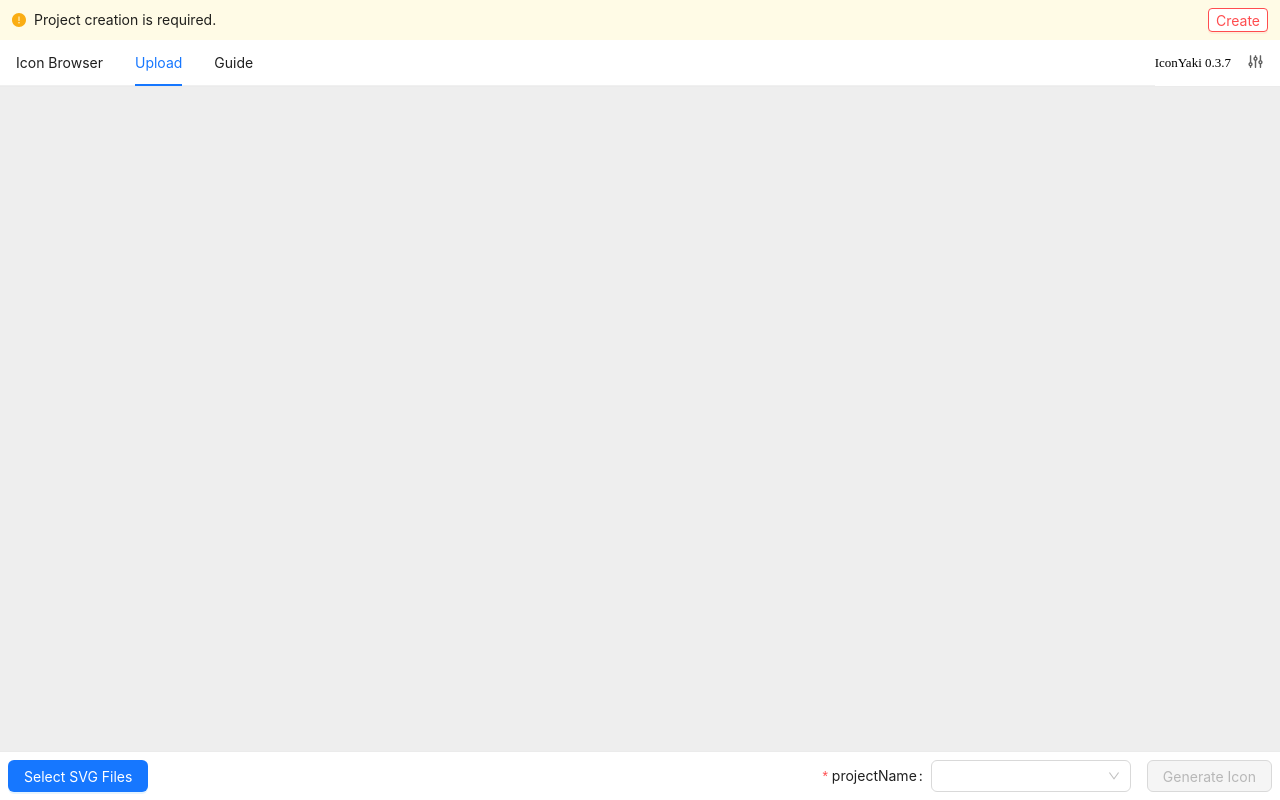
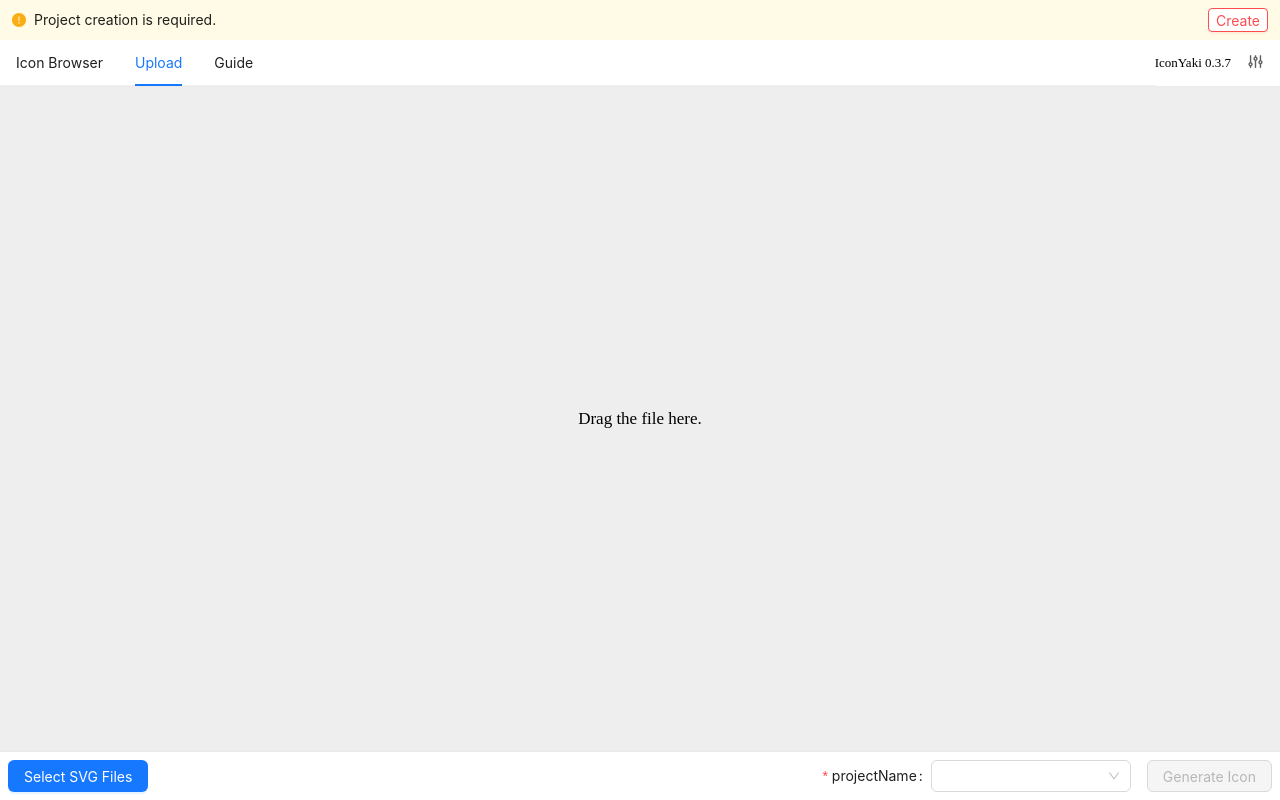
Before and after one commit to axisj/iconyaki, a React (Vite) app in the folder src/renderer/: page /#/ in a window 1280 px wide. Both pictures are taken after a click on the item "Upload". Built offline with nearby package versions, Linux system fonts and the light colour scheme.

Commit message:
drag & drop

```diff
--- a/src/renderer/src/pages/browser/App.tsx
+++ b/src/renderer/src/pages/browser/App.tsx
@@ -6,7 +6,7 @@ import { useIconsData } from "../../hooks/useIconsData";
 import service from "../../service";
 import { IconBin } from "../../components/icon";
 import Icon from "../../iconyaki-react/IconYaki";
-import {Button, Form, Input, message, Popconfirm, Select, Space} from "antd";
+import {Button, Divider, Form, Input, message, Popconfirm, Select, Space} from "antd";
 import electronAPI from "../../util/electronAPI";
 import {useCallback, useEffect} from "react";
 
@@ -124,16 +124,7 @@ export default function App({}: Props) {
             </Form.Item>
           </Form>
         </div>
-        <Space>
-          <Button
-            onClick={setProjectFolder}>{currentProject?.folder ? printPath(currentProject.folder) : "Select a path"}</Button>
-          <Button onClick={handleSync} disabled={!currentProject}>
-            Load
-          </Button>
-          <Button type={"primary"} onClick={handleExport} disabled={!currentProject}>
-            Export
-          </Button>
-        </Space>
+
       </Toolbar>
       <IconCardWrap>
         <IconList>
@@ -163,6 +154,37 @@ export default function App({}: Props) {
           })}
         </IconList>
       </IconCardWrap>
+      <Toolbar>
+        <Space>
+
+
+
+          <Form layout={"inline"} colon={false}>
+            <Form.Item label={<Space>Icon Source Folder
+              <Button size={"small"} onClick={setProjectFolder}>Select</Button>
+            </Space>}>
+              <Input value={printPath(currentProject?.folder ?? "")} readOnly style={{width: 300}} />
+            </Form.Item>
+            <Form.Item>
+              <Divider type={"vertical"} />
+            </Form.Item>
+            <Form.Item>
+              <Space>
+                <Button onClick={handleSync} disabled={!currentProject}>
+                  Load Icon
+                </Button>
+                <Button type={"primary"} onClick={handleExport} disabled={!currentProject}>
+                  Export Icon
+                </Button>
+              </Space>
+            </Form.Item>
+          </Form>
+
+
+
+
+        </Space>
+      </Toolbar>
     </Container>
   );
 }
@@ -174,10 +196,12 @@ const Container = styled.div`
 `;
 
 const IconCardWrap = styled.div`
-  overflow: auto;
+  overflow: scroll;
   flex: 1;
   background: #eee;
   padding: 8px;
+  border-top: 1px solid var(--border-color);
+  border-bottom: 1px solid var(--border-color);
 `;
 const IconList = styled.div`
   display: grid;
@@ -217,9 +241,9 @@ const IconCard = styled.div`
 const IconWrap = styled.div`
   ${SMixinFlexColumn("center", "center")};
   padding: 16px;
-  border-bottom: 1px solid var(--border-color);
   font-size: 30px;
   flex: 1;
+  border-bottom: 1px solid var(--border-color);
 `;
 const IconMeta = styled.div`
   ${SMixinFlexColumn("center", "center")};
@@ -233,5 +257,4 @@ const Toolbar = styled.div`
   flex: none;
   padding: 8px;
   background: #eee;
-  border-bottom: 1px solid var(--border-color);
 `;
--- a/src/renderer/src/pages/upload/App.tsx
+++ b/src/renderer/src/pages/upload/App.tsx
@@ -1,15 +1,16 @@
+import { css } from "@emotion/react";
 import styled from "@emotion/styled";
-import {Button, Form, InputRef, message, Select, Space} from "antd";
+import { Button, Form, InputRef, message, Select, Space } from "antd";
 import * as React from "react";
-import {useEffect, useRef} from "react";
-import {useNavigate} from "react-router-dom";
-import {LabelText, LabelTextGroup} from "../../components/LabelText";
+import { useEffect, useRef } from "react";
+import { useNavigate } from "react-router-dom";
+import { LabelText, LabelTextGroup } from "../../components/LabelText";
 import service from "../../service";
-import {useAppStore} from "../../store/useAppStore";
-import {SMixinFlexColumn, SMixinFlexRow} from "../../styles/emotion";
-import {FileDto} from "../../types";
-import {dangerouslySetInnerHTML} from "../../util/dangerouslySetInnerHTML";
-import {toByte} from "../../util/toByte";
+import { useAppStore } from "../../store/useAppStore";
+import { SMixinFlexColumn, SMixinFlexRow } from "../../styles/emotion";
+import { FileDto } from "../../types";
+import { dangerouslySetInnerHTML } from "../../util/dangerouslySetInnerHTML";
+import { toByte } from "../../util/toByte";
 
 interface Props {
   accept?: string;
@@ -21,33 +22,37 @@ export default function App({ accept = "image/svg+xml" }: Props) {
   const currentProject = useAppStore((s) => s.currentProject);
   const setCurrentProject = useAppStore((s) => s.setCurrentProject);
   const projects = useAppStore((s) => s.projects);
-  const setProjects = useAppStore((s) => s.setProjects);
   const [spinning, setSpinning] = React.useState(false);
   const [progress, setProgress] = React.useState(0);
   const [uploadedFiles, setUploadedFiles] = React.useState<FileDto[]>([]);
   const [uploading, setUploading] = React.useState(false);
-  const [name, setName] = React.useState("");
-  const [openSelect, setOpenSelect] = React.useState(false);
+  const [activeDrop, setActiveDrop] = React.useState(false);
 
   const inputRef = React.useRef<HTMLInputElement>(null);
-  const addProjectRef = useRef<InputRef>(null);
   const abortController = React.useRef(new AbortController()).current;
 
   const [form] = Form.useForm();
 
   const onChange = React.useCallback(
-    async (event: React.ChangeEvent<HTMLInputElement>) => {
-      if (!event.target.files) return;
+    async (event: React.ChangeEvent<HTMLInputElement> | any) => {
+      const uploadFiles: FileDto[] = [];
+      let selectFiles: File[] = [];
 
-      const uploadFiles: FileDto[] = [];
+      if (event.type === "drop") {
+        selectFiles = event.dataTransfer.files;
+      } else {
+        selectFiles = event.target.files;
+      }
+
+      if (selectFiles.length < 1) return;
 
       try {
         setSpinning(true);
 
-        const uploadFileCount = event.target.files.length;
+        const uploadFileCount = selectFiles.length;
 
         for (let i = 0; i < uploadFileCount; i++) {
-          const file = event.target.files[i];
+          const file = selectFiles[i];
           const data = await service.uploadFile({
             file
           });
@@ -104,6 +109,32 @@ export default function App({ accept = "image/svg+xml" }: Props) {
     }
   }, [currentProject, messageApi, navigate, uploadedFiles]);
 
+  const onDrop = React.useCallback(
+    async (e: React.DragEvent) => {
+      e.preventDefault();
+      e.stopPropagation();
+      await onChange(e);
+      setActiveDrop(false);
+    },
+    [onChange]
+  );
+  const onDragEnter = React.useCallback(async (e: React.DragEvent) => {
+    e.preventDefault();
+    e.stopPropagation();
+  }, []);
+  const onDragLeave = React.useCallback(async (e: React.DragEvent) => {
+    e.preventDefault();
+    e.stopPropagation();
+    setActiveDrop(false);
+  }, []);
+  const onDragOver = React.useCallback(async (e: React.DragEvent) => {
+    e.preventDefault();
+    e.stopPropagation();
+    if (e.dataTransfer!.files) {
+      setActiveDrop(true);
+    }
+  }, []);
+
   useEffect(() => {
     form.setFieldsValue({
       project: currentProject?.value
@@ -111,7 +142,12 @@ export default function App({ accept = "image/svg+xml" }: Props) {
   }, [currentProject?.value, form]);
 
   return (
-    <Container>
+    <Container
+      onDrop={onDrop}
+      onDragEnter={onDragEnter}
+      onDragLeave={onDragLeave}
+      onDragOver={onDragOver}
+    >
       {contextHolder}
 
       <input
@@ -123,7 +159,8 @@ export default function App({ accept = "image/svg+xml" }: Props) {
         style={{ display: "none" }}
       />
 
-      <FileListWrap>
+      <FileListWrap activeDrop={activeDrop}>
+        {uploadedFiles.length === 0 && <DragHere>Drag the file here.</DragHere>}
         <FileList>
           {uploadedFiles.map((file, key) => (
             <UploadedFile key={key}>
@@ -202,11 +239,22 @@ const Container = styled.div`
   overflow: hidden;
 `;
 
-const FileListWrap = styled.div`
+const FileListWrap = styled.div<{ activeDrop: boolean }>`
   flex: 1;
   overflow: auto;
   background: #eee;
   padding: 8px;
+  position: relative;
+
+  ${({ activeDrop }) => {
+    if (activeDrop) {
+      return css`
+        background: #ccc;
+        border: 3px dashed #888;
+        transition: 0.3s all;
+      `;
+    }
+  }}
 `;
 
 const Toolbar = styled.div`
@@ -250,19 +298,8 @@ const MetaInfos = styled(LabelTextGroup)`
   flex-wrap: wrap;
 `;
 
-const ProjectItem = styled.div`
-  ${SMixinFlexRow("stretch", "center")};
-  padding: 5px 8px;
-  border-radius: 5px;
-  margin: 5px;
-  cursor: pointer;
-  a {
-    display: block;
-    flex: 1;
-    cursor: pointer;
-    color: var(--txt-body);
-    &:hover {
-      color: var(--txt-link-hover);
-    }
-  }
+const DragHere = styled.div`
+  height: 100%;
+  flex: 1;
+  ${SMixinFlexColumn("center", "center")};
 `;
```
